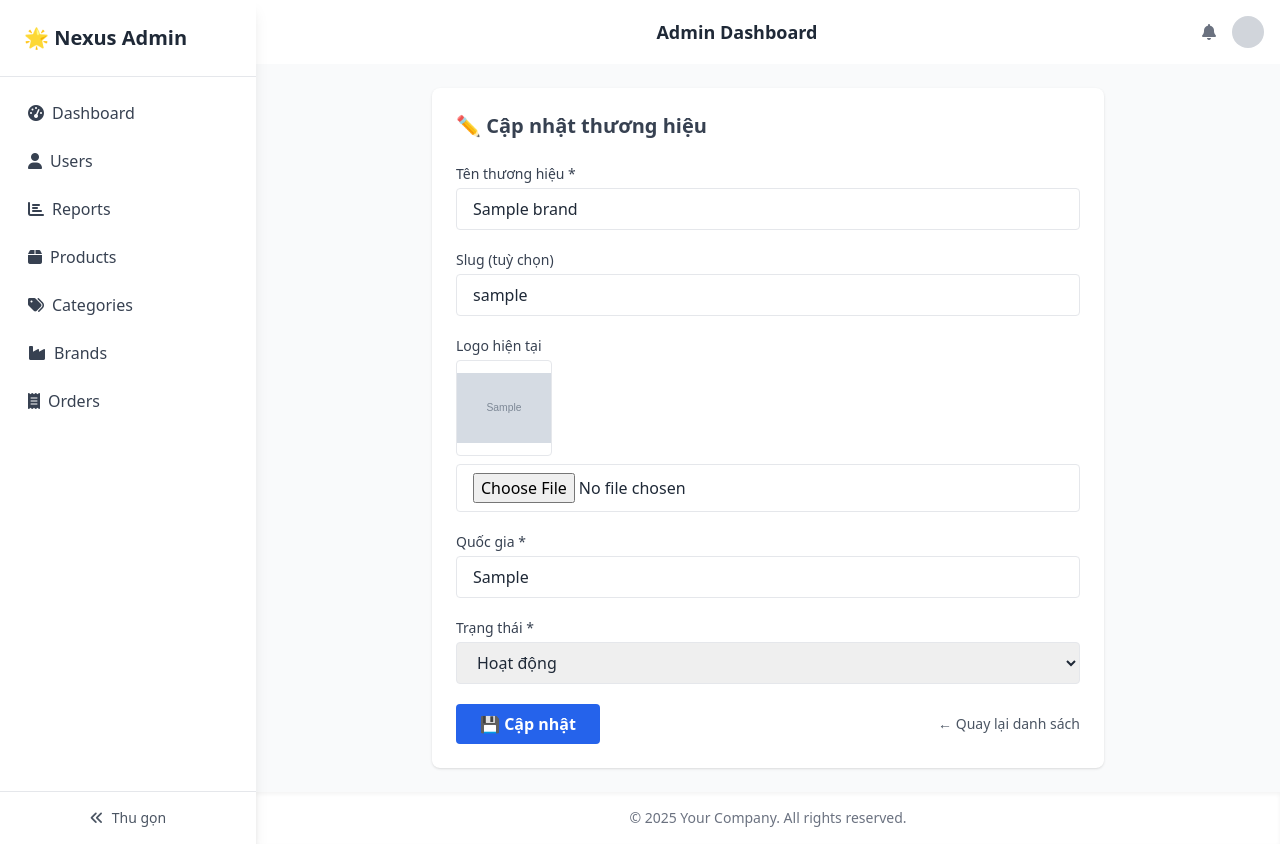
After one commit to nhien261203/project-laravel, a Laravel app: page /admin/brands/1/edit in a window 1280 px wide. The commit adds this page. Run offline with Laravel 10, Linux system fonts and the light colour scheme; tables that the repository leaves empty hold one stand-in row (values such as "Sample post"); grey boxes marked "Sample" are stand-in pictures; style sheets or scripts are compiled from the project's sources; some libraries are stand-ins or nearby versions.

Commit message:
add brand admin

```diff
--- /dev/null
+++ b/app/Http/Controllers/Admin/BrandController.php
@@ -0,0 +1,87 @@
+<?php
+
+namespace App\Http\Controllers\Admin;
+
+use App\Http\Controllers\Controller;
+use Illuminate\Http\Request;
+use App\Repositories\Brand\BrandRepositoryInterface;
+use Illuminate\Support\Str;
+
+class BrandController extends Controller
+{
+    protected $brandRepo;
+
+    public function __construct(BrandRepositoryInterface $brandRepo)
+    {
+        $this->brandRepo = $brandRepo;
+    }
+
+    public function index(Request $request)
+    {
+        $brands = $this->brandRepo->all($request);
+        return view('admin.brands.index', compact('brands'));
+    }
+
+    public function create()
+    {
+        return view('admin.brands.create');
+    }
+
+    public function store(Request $request)
+    {
+        $validated = $request->validate([
+            'name' => 'required|string|max:255|unique:brands,name',
+            'slug' => 'nullable|string|max:255|unique:brands,slug',
+            'logo' => 'nullable|image|mimes:jpeg,png,jpg,gif,svg|max:2048',
+            'country' => 'nullable|string|max:100',
+            'status' => 'required|boolean',
+        ]);
+
+        // Tự sinh slug nếu người dùng không nhập
+        $validated['slug'] = $validated['slug'] ?? Str::slug($validated['name']);
+
+        $this->brandRepo->create($validated);
+
+        return redirect()
+            ->route('admin.brands.index')
+            ->with('success', 'Brand created successfully.');
+    }
+
+    public function edit($id)
+    {
+        $brand = $this->brandRepo->find($id);
+        return view('admin.brands.edit', compact('brand'));
+    }
+
+    public function update(Request $request, $id)
+    {
+        $validated = $request->validate([
+            'name' => 'required|string|max:255|unique:brands,name,' . $id,
+            'slug' => 'nullable|string|max:255|unique:brands,slug,' . $id,
+            'logo' => 'nullable|image|mimes:jpeg,png,jpg,gif,svg|max:2048',
+            'country' => 'nullable|string|max:100',
+            'status' => 'required|boolean',
+        ]);
+
+        // Tự sinh slug nếu không nhập
+        $validated['slug'] = $validated['slug'] ?? Str::slug($validated['name']);
+
+        $this->brandRepo->update($id, $validated);
+
+        return redirect()->route('admin.brands.index')->with('success', 'Brand updated successfully.');
+    }
+
+    public function destroy($id)
+    {
+        $this->brandRepo->delete($id);
+        return redirect()
+            ->route('admin.brands.index')
+            ->with('success', 'Brand deleted successfully.');
+    }
+
+    public function show($id)
+    {
+        $brand = $this->brandRepo->find($id);
+        return view('admin.brands.show', compact('brand'));
+    }
+}
--- /dev/null
+++ b/app/Models/Brand.php
@@ -0,0 +1,14 @@
+<?php
+
+namespace App\Models;
+
+use Illuminate\Database\Eloquent\Factories\HasFactory;
+use Illuminate\Database\Eloquent\Model;
+
+class Brand extends Model
+{
+    use HasFactory;
+    protected $fillable = [
+        'name', 'slug', 'logo', 'country', 'status'
+    ];
+}
--- a/app/Providers/AppServiceProvider.php
+++ b/app/Providers/AppServiceProvider.php
@@ -2,6 +2,8 @@
 
 namespace App\Providers;
 
+use App\Repositories\Brand\BrandRepository;
+use App\Repositories\Brand\BrandRepositoryInterface;
 use Illuminate\Support\ServiceProvider;
 
 class AppServiceProvider extends ServiceProvider
@@ -11,7 +13,7 @@ class AppServiceProvider extends ServiceProvider
      */
     public function register(): void
     {
-        //
+        $this->app->bind(BrandRepositoryInterface::class, BrandRepository::class);
     }
 
     /**
--- /dev/null
+++ b/app/Repositories/Brand/BrandRepository.php
@@ -0,0 +1,67 @@
+<?php
+
+namespace App\Repositories\Brand;
+
+use App\Models\Brand;
+use Illuminate\Support\Facades\Storage;
+
+class BrandRepository implements BrandRepositoryInterface
+{
+    public function all($request)
+    {
+        $query = Brand::query();
+
+        if ($request->filled('name')) {
+            $query->where('name', 'like', '%' . $request->name . '%');
+        }
+
+        if ($request->filled('country')) {
+            $query->where('country', 'like', '%' . $request->country . '%');
+        }
+
+        if ($request->filled('status')) {
+            $query->where('status', $request->status);
+        }
+
+        return $query->orderByDesc('id')->paginate(10)->withQueryString();
+    }
+
+    public function find($id)
+    {
+        return Brand::findOrFail($id);
+    }
+
+    public function create(array $data)
+    {
+        if (isset($data['logo'])) {
+            $data['logo'] = $data['logo']->store('brand', 'public');
+        }
+        return Brand::create($data);
+    }
+
+    public function update($id, array $data)
+    {
+        $brand = $this->find($id);
+
+        if (isset($data['logo'])) {
+            if ($brand->logo) {
+                Storage::disk('public')->delete($brand->logo);
+            }
+            $data['logo'] = $data['logo']->store('brand', 'public');
+        } else {
+            unset($data['logo']);
+        }
+
+        $brand->update($data);
+        return $brand;
+    }
+
+    public function delete($id)
+    {
+        $brand = $this->find($id);
+        if ($brand->logo) {
+            Storage::disk('public')->delete($brand->logo);
+        }
+        return $brand->delete();
+    }
+}
--- /dev/null
+++ b/app/Repositories/Brand/BrandRepositoryInterface.php
@@ -0,0 +1,11 @@
+<?php
+namespace App\Repositories\Brand;
+
+interface BrandRepositoryInterface
+{
+    public function all($request);
+    public function find($id);
+    public function create(array $data);
+    public function update($id, array $data);
+    public function delete($id);
+}
--- a/package.json
+++ b/package.json
@@ -12,5 +12,8 @@
         "postcss": "^8.5.6",
         "tailwindcss": "^3.4.17",
         "vite": "^5.0.0"
+    },
+    "dependencies": {
+        "sweetalert2": "^11.22.2"
     }
 }
--- /dev/null
+++ b/resources/views/admin/brands/edit.blade.php
@@ -0,0 +1,101 @@
+@extends('layout.admin')
+
+@section('content')
+<div class="max-w-2xl mx-auto bg-white shadow p-6 rounded-lg">
+    <h2 class="text-xl font-bold mb-6 text-gray-700">✏️ Cập nhật thương hiệu</h2>
+
+    <form action="{{ route('admin.brands.update', $brand->id) }}" method="POST" enctype="multipart/form-data" class="space-y-5">
+        @csrf
+        @method('PUT')
+
+        <div>
+            <label class="block text-sm font-medium text-gray-700 mb-1">Tên thương hiệu *</label>
+            <input
+                type="text"
+                name="name"
+                value="{{ old('name', $brand->name) }}"
+                class="w-full px-4 py-2 border rounded focus:outline-none focus:ring focus:ring-blue-100"
+                required
+            >
+            @error('name')
+                <p class="text-sm text-red-500 mt-1">{{ $message }}</p>
+            @enderror
+        </div>
+
+        <div>
+            <label class="block text-sm font-medium text-gray-700 mb-1">Slug (tuỳ chọn)</label>
+            <input
+                type="text"
+                name="slug"
+                value="{{ old('slug', $brand->slug) }}"
+                class="w-full px-4 py-2 border rounded focus:outline-none focus:ring focus:ring-blue-100"
+            >
+            @error('slug')
+                <p class="text-sm text-red-500 mt-1">{{ $message }}</p>
+            @enderror
+        </div>
+
+        <div>
+            <label class="block text-sm font-medium text-gray-700 mb-1">Logo hiện tại</label>
+            @if($brand->logo)
+                <div class="mb-2">
+                    <img src="{{ asset('storage/' . $brand->logo) }}" alt="Logo" class="w-24 h-24 object-contain border rounded">
+                </div>
+            @endif
+            <input
+                type="file"
+                name="logo"
+                accept="image/*"
+                class="w-full px-4 py-2 border rounded focus:outline-none focus:ring focus:ring-blue-100"
+            >
+            @error('logo')
+                <p class="text-sm text-red-500 mt-1">{{ $message }}</p>
+            @enderror
+        </div>
+
+        <div>
+            <label class="block text-sm font-medium text-gray-700 mb-1">Quốc gia *</label>
+            <input
+                type="text"
+                name="country"
+                value="{{ old('country', $brand->country) }}"
+                class="w-full px-4 py-2 border rounded focus:outline-none focus:ring focus:ring-blue-100"
+                required
+            >
+            @error('country')
+                <p class="text-sm text-red-500 mt-1">{{ $message }}</p>
+            @enderror
+        </div>
+
+        <div>
+            <label class="block text-sm font-medium text-gray-700 mb-1">Trạng thái *</label>
+            <select
+                name="status"
+                class="w-full px-4 py-2 border rounded focus:outline-none focus:ring focus:ring-blue-100"
+                required
+            >
+                <option value="1" {{ old('status', $brand->status) == '1' ? 'selected' : '' }}>Hoạt động</option>
+                <option value="0" {{ old('status', $brand->status) == '0' ? 'selected' : '' }}>Tạm ẩn</option>
+            </select>
+            @error('status')
+                <p class="text-sm text-red-500 mt-1">{{ $message }}</p>
+            @enderror
+        </div>
+
+        <div class="flex items-center justify-between mt-6">
+            <button
+                type="submit"
+                class="bg-blue-600 hover:bg-blue-700 text-white font-semibold px-6 py-2 rounded"
+            >
+                💾 Cập nhật
+            </button>
+            <a
+                href="{{ route('admin.brands.index') }}"
+                class="text-gray-600 hover:underline text-sm"
+            >
+                ← Quay lại danh sách
+            </a>
+        </div>
+    </form>
+</div>
+@endsection
--- a/resources/views/layout/admin.blade.php
+++ b/resources/views/layout/admin.blade.php
@@ -15,6 +15,9 @@
 
     <!-- Chart.js -->
     <script src="https://cdn.jsdelivr.net/npm/chart.js"></script>
+
+    <!-- alert -->
+    <script src="https://cdn.jsdelivr.net/npm/sweetalert2@11"></script>
 
     <!-- Custom JS -->
     <script src="{{ asset('js/admin.js') }}" defer></script>
@@ -43,7 +46,7 @@
             <a href="#" class="flex items-center gap-2 px-3 py-2 rounded hover:bg-gray-100">
                 <i class="fas fa-tags"></i> <span class="sidebar-text">Categories</span>
             </a>
-            <a href="#" class="flex items-center gap-2 px-3 py-2 rounded hover:bg-gray-100">
+            <a href="{{ route('admin.brands.index') }}" class="flex items-center gap-2 px-3 py-2 rounded hover:bg-gray-100">
                 <i class="fas fa-industry"></i> <span class="sidebar-text">Brands</span>
             </a>
             <a href="#" class="flex items-center gap-2 px-3 py-2 rounded hover:bg-gray-100">
@@ -89,4 +92,58 @@
     <!-- Overlay for mobile -->
     <div id="sidebarOverlay" class="fixed inset-0 bg-black bg-opacity-50 z-30 hidden md:hidden"></div>
 </body>
+{{-- <script src="https://cdn.jsdelivr.net/npm/sweetalert2@11"></script> --}}
+
+{{-- trang thai alert --}}
+<script>
+    @if (session('success'))
+        Swal.fire({
+            icon: 'success',
+            title: 'Thành công',
+            text: '{{ session('success') }}',
+            toast: true,
+            position: 'top-end',
+            showConfirmButton: false,
+            timer: 2500
+        });
+    @endif
+
+    @if (session('error'))
+        Swal.fire({
+            icon: 'error',
+            title: 'Lỗi',
+            text: '{{ session('error') }}',
+            toast: true,
+            position: 'top-end',
+            showConfirmButton: false,
+            timer: 3000
+        });
+    @endif
+</script>
+{{-- confirm delete --}}
+<script>
+    document.addEventListener('DOMContentLoaded', function () {
+        document.querySelectorAll('.btn-delete').forEach(btn => {
+            btn.addEventListener('click', function () {
+                const form = this.closest('form');
+
+                Swal.fire({
+                    title: 'Xác nhận xoá',
+                    text: "Bạn có chắc muốn xoá mục này?",
+                    icon: 'warning',
+                    showCancelButton: true,
+                    confirmButtonColor: '#d33',
+                    cancelButtonColor: '#3085d6',
+                    confirmButtonText: ' Xoá',
+                    cancelButtonText: 'Huỷ'
+                }).then((result) => {
+                    if (result.isConfirmed) {
+                        form.submit();
+                    }
+                });
+            });
+        });
+    });
+</script>
+
 </html>
--- a/routes/web.php
+++ b/routes/web.php
@@ -1,5 +1,6 @@
 <?php
 
+use App\Http\Controllers\Admin\BrandController;
 use Illuminate\Support\Facades\Route;
 
 /*
@@ -20,3 +21,7 @@ Route::get('/', function () {
 Route::get('/admin/dashboard', function () {
     return view('admin.dashboard');
 })->name('admin.dashboard');
+
+Route::prefix('admin')->name('admin.')->group(function () {
+    Route::resource('brands', BrandController::class);
+});
```
Also changed, not shown: resources/views/admin/brands/create.blade.php (added, +97 -0 lines), resources/views/admin/brands/index.blade.php (added, +92 -0 lines), resources/views/admin/brands/show.blade.php (added, +53 -0 lines), resources/views/partials/delete-confirm.blade.php (added, +7 -0 lines), database/migrations/2025_07_01_030249_create_brands_table.php (added), package-lock.json.
